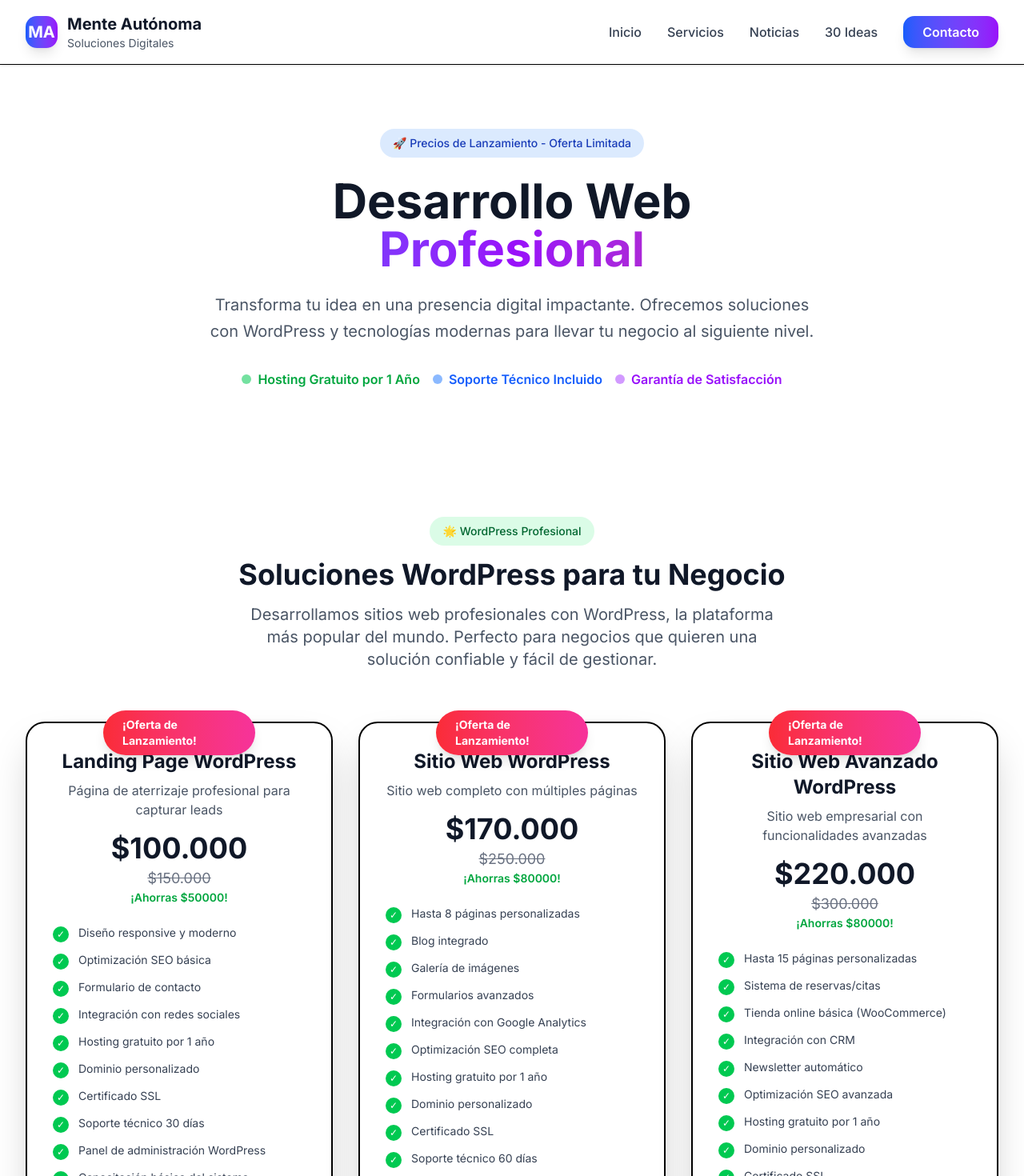
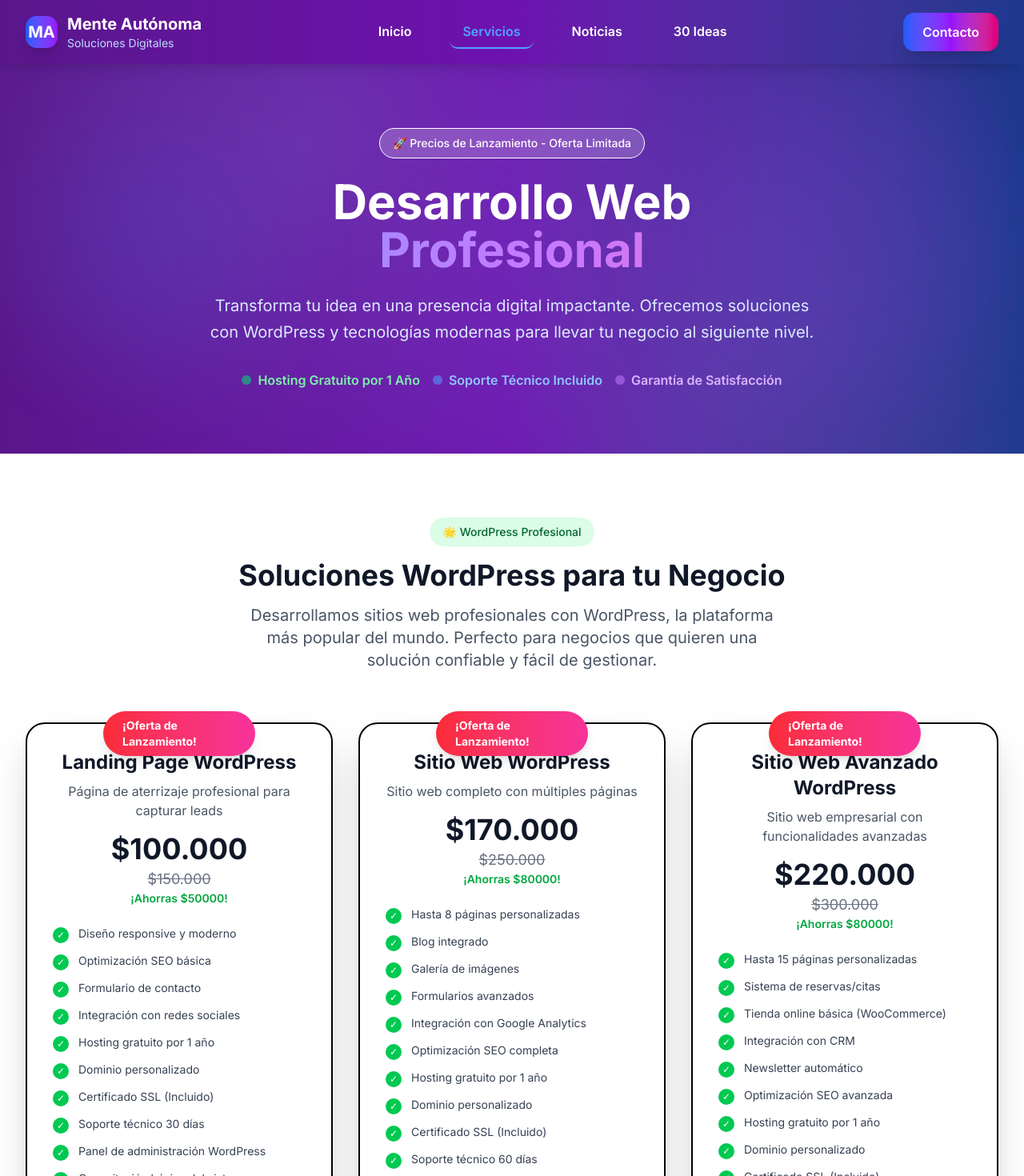
Before and after one commit to ahumada985/mente-autonoma-web, a Next.js app: page /servicios-desarrollo-web in a window 1280 px wide. Shown: the top 1470 px of the page at 80% size. Built offline with nearby package versions, Linux system fonts and the light colour scheme.

Commit message:
Implementar header personalizado para servicios, rediseñar newsletter footer, hacer funcionales botones de noticias, eliminar referencias SSL y corregir errores TypeScript

```diff
--- a/src/app/noticias/[id]/page.tsx
+++ b/src/app/noticias/[id]/page.tsx
@@ -211,10 +211,41 @@ La implementación requiere una estrategia de datos sólida, pero los resultados
             </Link>
 
             <div className="flex space-x-4">
-              <button className="bg-blue-100 text-blue-700 px-4 py-2 rounded-lg hover:bg-blue-200 transition-all duration-300">
+              <button
+                onClick={() => {
+                  if (navigator.share) {
+                    navigator.share({
+                      title: noticia.titulo,
+                      text: noticia.resumen,
+                      url: window.location.href
+                    });
+                  } else {
+                    navigator.clipboard.writeText(window.location.href);
+                    alert('Enlace copiado al portapapeles');
+                  }
+                }}
+                className="bg-blue-100 text-blue-700 px-4 py-2 rounded-lg hover:bg-blue-200 transition-all duration-300"
+              >
                 📤 Compartir
               </button>
-              <button className="bg-green-100 text-green-700 px-4 py-2 rounded-lg hover:bg-green-200 transition-all duration-300">
+              <button
+                onClick={() => {
+                  const noticiasGuardadas = JSON.parse(localStorage.getItem('noticiasGuardadas') || '[]');
+                                     if (!noticiasGuardadas.find((n: any) => n.id === noticia.id)) {
+                    noticiasGuardadas.push({
+                      id: noticia.id,
+                      titulo: noticia.titulo,
+                      fecha: noticia.fecha,
+                      url: window.location.href
+                    });
+                    localStorage.setItem('noticiasGuardadas', JSON.stringify(noticiasGuardadas));
+                    alert('Noticia guardada en favoritos');
+                  } else {
+                    alert('Esta noticia ya está guardada');
+                  }
+                }}
+                className="bg-green-100 text-green-700 px-4 py-2 rounded-lg hover:bg-green-200 transition-all duration-300"
+              >
                 💾 Guardar
               </button>
             </div>
--- a/src/app/servicios-desarrollo-web/page.tsx
+++ b/src/app/servicios-desarrollo-web/page.tsx
@@ -25,7 +25,7 @@ export default function ServiciosDesarrolloWeb() {
           'Integración con redes sociales',
           'Hosting gratuito por 1 año',
           'Dominio personalizado',
-          'Certificado SSL',
+          'Certificado SSL (Incluido)',
           'Soporte técnico 30 días',
           'Panel de administración WordPress',
           'Capacitación básica del sistema'
@@ -49,7 +49,7 @@ export default function ServiciosDesarrolloWeb() {
           'Optimización SEO completa',
           'Hosting gratuito por 1 año',
           'Dominio personalizado',
-          'Certificado SSL',
+          'Certificado SSL (Incluido)',
           'Soporte técnico 60 días',
           'Capacitación completa del sistema',
           'Backup automático'
@@ -73,7 +73,7 @@ export default function ServiciosDesarrolloWeb() {
           'Optimización SEO avanzada',
           'Hosting gratuito por 1 año',
           'Dominio personalizado',
-          'Certificado SSL',
+          'Certificado SSL (Incluido)',
           'Soporte técnico 90 días',
           'Capacitación completa + manual',
           'Backup automático diario',
@@ -99,7 +99,7 @@ export default function ServiciosDesarrolloWeb() {
           'Rendimiento 95+ Lighthouse',
           'Hosting gratuito por 1 año',
           'Dominio personalizado',
-          'Certificado SSL',
+          'Certificado SSL (Incluido)',
           'Soporte técnico 30 días',
           'Código fuente incluido'
         ],
@@ -123,7 +123,7 @@ export default function ServiciosDesarrolloWeb() {
           'Componentes shadcn/ui',
           'Hosting gratuito por 1 año',
           'Dominio personalizado',
-          'Certificado SSL',
+          'Certificado SSL (Incluido)',
           'Soporte técnico 45 días'
         ],
         bestFor: 'Negocios que necesitan capturar y gestionar datos',
@@ -146,7 +146,7 @@ export default function ServiciosDesarrolloWeb() {
           'Componentes shadcn/ui',
           'Hosting gratuito por 1 año',
           'Dominio personalizado',
-          'Certificado SSL',
+          'Certificado SSL (Incluido)',
           'Soporte técnico 60 días'
         ],
         bestFor: 'Empresas que necesitan aplicaciones complejas',
@@ -171,7 +171,7 @@ export default function ServiciosDesarrolloWeb() {
           'Componentes shadcn/ui',
           'Hosting gratuito por 1 año',
           'Dominio personalizado',
-          'Certificado SSL',
+          'Certificado SSL (Incluido)',
           'Soporte técnico 90 días'
         ],
         bestFor: 'Empresas que necesitan aplicaciones empresariales completas',
@@ -198,7 +198,7 @@ export default function ServiciosDesarrolloWeb() {
           'Componentes shadcn/ui',
           'Hosting gratuito por 1 año',
           'Dominio personalizado',
-          'Certificado SSL',
+          'Certificado SSL (Incluido)',
           'Soporte técnico 120 días'
         ],
         bestFor: 'Empresas grandes que necesitan soluciones empresariales',
@@ -227,7 +227,7 @@ export default function ServiciosDesarrolloWeb() {
           'Componentes shadcn/ui',
           'Hosting gratuito por 1 año',
           'Dominio personalizado',
-          'Certificado SSL',
+          'Certificado SSL (Incluido)',
           'Soporte técnico 180 días'
         ],
         bestFor: 'Corporaciones que necesitan soluciones enterprise',
@@ -239,47 +239,88 @@ export default function ServiciosDesarrolloWeb() {
 
   return (
     <div className="min-h-screen bg-white">
-      <Header />
+      {/* Header Personalizado para Servicios */}
+      <header className="bg-gradient-to-r from-purple-900 via-purple-800 to-blue-900 text-white sticky top-0 z-50 shadow-lg">
+        <div className="max-w-7xl mx-auto px-4 sm:px-6 lg:px-8">
+          <div className="flex justify-between items-center h-20">
+            {/* Logo */}
+            <Link href="/" className="flex items-center space-x-3 group">
+              <div className="w-10 h-10 bg-gradient-to-r from-blue-600 to-purple-600 rounded-xl flex items-center justify-center shadow-lg group-hover:scale-110 transition-transform duration-300">
+                <span className="text-white text-xl font-bold">MA</span>
+              </div>
+              <div>
+                <h1 className="text-xl font-bold">Mente Autónoma</h1>
+                <p className="text-sm text-blue-200">Soluciones Digitales</p>
+              </div>
+            </Link>
+
+            {/* Menu */}
+            <nav className="hidden md:flex space-x-8">
+              <Link href="/" className="text-white hover:text-blue-400 px-4 py-2 rounded-lg font-semibold transition-all duration-300 transform hover:scale-105">
+                Inicio
+              </Link>
+              <Link href="/servicios-desarrollo-web" className="text-blue-400 border-b-2 border-blue-400 px-4 py-2 rounded-lg font-semibold transition-all duration-300">
+                Servicios
+              </Link>
+              <Link href="/noticias" className="text-white hover:text-blue-400 px-4 py-2 rounded-lg font-semibold transition-all duration-300 transform hover:scale-105">
+                Noticias
+              </Link>
+              <Link href="/30-ideas" className="text-white hover:text-blue-400 px-4 py-2 rounded-lg font-semibold transition-all duration-300 transform hover:scale-105">
+                30 Ideas
+              </Link>
+            </nav>
+
+            {/* CTA Button */}
+            <div className="flex items-center space-x-4">
+              <Link
+                href="/contacto"
+                className="bg-gradient-to-r from-blue-600 via-purple-600 to-pink-600 hover:from-blue-700 hover:via-purple-700 hover:to-pink-700 text-white px-6 py-3 rounded-xl font-semibold transition-all duration-300 transform hover:scale-105 shadow-xl border-0 backdrop-blur-sm"
+              >
+                Contacto
+              </Link>
+            </div>
+          </div>
+        </div>
+      </header>
 
       {/* Hero Section */}
-      <div className="relative overflow-hidden">
-        <div className="max-w-7xl mx-auto px-4 sm:px-6 lg:px-8 py-20">
+      <div className="relative overflow-hidden bg-gradient-to-r from-purple-900 via-purple-800 to-blue-900 text-white py-20">
+        {/* Elementos de fondo decorativos */}
+        <div className="absolute inset-0 bg-[radial-gradient(circle_at_30%_20%,rgba(120,119,198,0.3),transparent_50%)]"></div>
+        <div className="absolute inset-0 bg-[radial-gradient(circle_at_70%_80%,rgba(120,119,198,0.2),transparent_50%)]"></div>
+        <div className="absolute top-20 left-10 w-72 h-72 bg-blue-500/10 rounded-full blur-3xl"></div>
+        <div className="absolute bottom-20 right-10 w-96 h-96 bg-purple-500/10 rounded-full blur-3xl"></div>
+
+        <div className="max-w-7xl mx-auto px-4 sm:px-6 lg:px-8 relative z-10">
           <div className="text-center">
-            <div className="inline-flex items-center px-4 py-2 rounded-full bg-blue-100 text-blue-800 text-sm font-medium mb-6">
+            <div className="inline-flex items-center px-4 py-2 rounded-full bg-white/20 text-white text-sm font-medium mb-6 backdrop-blur-sm border border-white/30">
               🚀 Precios de Lanzamiento - Oferta Limitada
             </div>
-            <h1 className="text-5xl md:text-6xl font-bold text-gray-900 mb-6">
+            <h1 className="text-5xl md:text-6xl font-bold mb-6">
               Desarrollo Web
-              <span className="block bg-gradient-to-r from-blue-600 via-purple-600 to-pink-600 bg-clip-text text-transparent">
+              <span className="block bg-gradient-to-r from-blue-400 via-purple-400 to-pink-400 bg-clip-text text-transparent">
                 Profesional
               </span>
             </h1>
-            <p className="text-xl text-gray-600 max-w-3xl mx-auto mb-8 leading-relaxed">
+            <p className="text-xl text-blue-100 max-w-3xl mx-auto mb-8 leading-relaxed">
               Transforma tu idea en una presencia digital impactante. Ofrecemos soluciones con WordPress
               y tecnologías modernas para llevar tu negocio al siguiente nivel.
             </p>
             <div className="flex flex-col sm:flex-row gap-4 justify-center items-center">
-              <div className="flex items-center space-x-2 text-green-600 font-semibold">
-                <span className="w-3 h-3 bg-green-500 rounded-full animate-pulse"></span>
+              <div className="flex items-center space-x-2 text-green-300 font-semibold">
+                <span className="w-3 h-3 bg-green-400 rounded-full animate-pulse"></span>
                 <span>Hosting Gratuito por 1 Año</span>
               </div>
-              <div className="flex items-center space-x-2 text-blue-600 font-semibold">
-                <span className="w-3 h-3 bg-blue-500 rounded-full animate-pulse"></span>
+              <div className="flex items-center space-x-2 text-blue-300 font-semibold">
+                <span className="w-3 h-3 bg-blue-400 rounded-full animate-pulse"></span>
                 <span>Soporte Técnico Incluido</span>
               </div>
-              <div className="flex items-center space-x-2 text-purple-600 font-semibold">
-                <span className="w-3 h-3 bg-purple-500 rounded-full animate-pulse"></span>
+              <div className="flex items-center space-x-2 text-purple-300 font-semibold">
+                <span className="w-3 h-3 bg-purple-400 rounded-full animate-pulse"></span>
                 <span>Garantía de Satisfacción</span>
               </div>
             </div>
           </div>
-        </div>
-
-        {/* Background Elements */}
-        <div className="absolute inset-0 -z-10">
-          <div className="absolute top-20 left-10 w-72 h-72 bg-blue-200 rounded-full mix-blend-multiply filter blur-xl opacity-20 animate-blob"></div>
-          <div className="absolute top-40 right-10 w-72 h-72 bg-purple-200 rounded-full mix-blend-multiply filter blur-xl opacity-20 animate-blob animation-delay-2000"></div>
-          <div className="absolute bottom-20 left-20 w-72 h-72 bg-pink-200 rounded-full mix-blend-multiply filter blur-xl opacity-20 animate-blob animation-delay-4000"></div>
         </div>
       </div>
 
@@ -476,7 +517,7 @@ export default function ServiciosDesarrolloWeb() {
 
                   {/* CTA Button */}
                   <button className={`w-full mt-6 bg-gradient-to-r ${plan.color} text-white py-4 rounded-2xl font-bold text-lg transition-all duration-300 transform hover:scale-105 shadow-lg hover:shadow-xl`}>
-                    🚀 Solicitar Cotización
+                    �� Solicitar Cotización
                   </button>
                 </div>
               </div>
@@ -597,7 +638,7 @@ export default function ServiciosDesarrolloWeb() {
       {/* Formulario de Cotización */}
       {showQuoteForm && (
         <QuoteForm
-          selectedPlan={selectedPlan}
+          selectedPlan={selectedPlan as any}
           onClose={() => setShowQuoteForm(false)}
         />
       )}
--- a/src/components/Footer.jsx
+++ b/src/components/Footer.jsx
@@ -140,18 +140,18 @@ export default function Footer() {
               <p className="text-gray-300 text-sm mb-4">
                 Recibe las últimas noticias sobre IA y estrategias para tu negocio
               </p>
-              <div className="bg-white/10 backdrop-blur-sm rounded-xl p-4 border border-white/20">
+              <div className="bg-gradient-to-r from-blue-900/40 via-purple-900/40 to-pink-900/40 backdrop-blur-sm rounded-xl p-4 border border-white/30 shadow-lg">
                 <div className="flex">
                   <input
                     type="email"
                     placeholder="Tu email aquí..."
-                    className="flex-1 px-3 py-2 bg-white/20 border border-white/30 rounded-l-lg text-white placeholder-white/70 focus:outline-none focus:ring-2 focus:ring-blue-400 focus:border-transparent text-sm"
+                    className="flex-1 px-3 py-2 bg-white/20 border border-white/40 rounded-l-lg text-white placeholder-white/70 focus:outline-none focus:ring-2 focus:ring-blue-400 focus:border-transparent text-sm"
                   />
-                  <button className="bg-gradient-to-r from-blue-500 to-purple-500 hover:from-blue-600 hover:to-purple-600 text-white px-4 py-2 rounded-r-lg font-semibold text-sm transition-all duration-300 transform hover:scale-105">
+                  <button className="bg-gradient-to-r from-blue-500 to-purple-500 hover:from-blue-600 hover:to-purple-600 text-white px-4 py-2 rounded-r-lg font-semibold text-sm transition-all duration-300 transform hover:scale-105 shadow-lg">
                     🚀
                   </button>
                 </div>
-                <p className="text-xs text-gray-400 mt-2">
+                <p className="text-xs text-blue-200 mt-2">
                   Sin spam. Solo contenido valioso.
                 </p>
               </div>
--- a/src/components/QuoteForm.jsx
+++ b/src/components/QuoteForm.jsx
@@ -324,7 +324,7 @@ export default function QuoteForm({ selectedPlan = null, onClose }) {
               <div className="grid md:grid-cols-2 gap-3">
                 {[
                   'Hosting y Dominio',
-                  'Certificado SSL',
+                                     'Certificado SSL (Incluido)',
                   'Mantenimiento Mensual',
                   'Capacitación del Equipo',
                   'Soporte Técnico Extendido',
```
